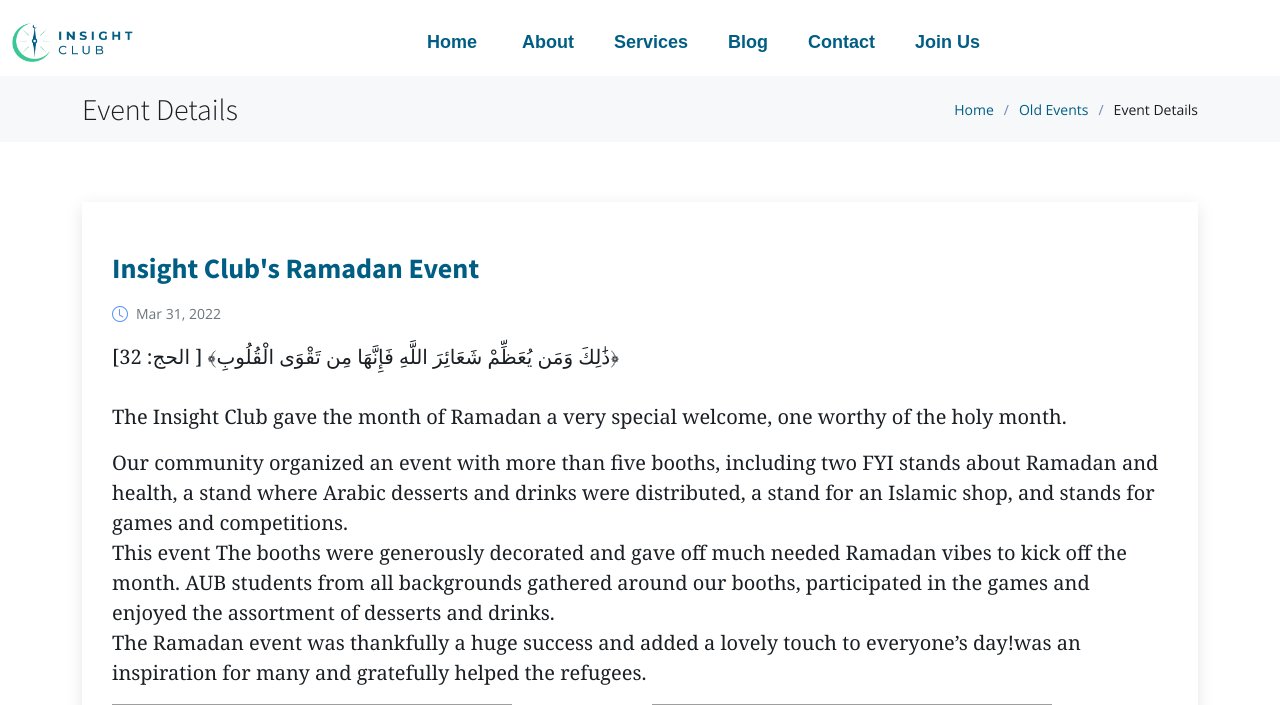
After one commit to insight-club-AUB/website-frontend, a PHP site: page /oldevent2.html in a window 1280 px wide. The commit adds this page. Shown: the top 705 px of the page. Run offline with PHP 8.4, Linux system fonts and the light colour scheme; some libraries are stand-ins or nearby versions; grey boxes are pictures that could not be loaded.

```diff
--- a/assets/css/main.css
+++ b/assets/css/main.css
@@ -851,32 +851,32 @@
   border-radius: 4px;
   transition: 0.5s;
   color: var(--color-white);
-  background: var(--color-primary);
+  background-color: #4E90B9;
   font-family: var(--font-secondary);
 }
 .hero-fullscreen .btn-get-started:hover {
-  background: rgba(var(--color-primary-rgb), 0.8);
+  background-color: #39C795;
 }
 .hero-fullscreen .btn-watch-video {
   font-size: 16px;
   transition: 0.5s;
   margin-left: 25px;
   font-family: var(--font-secondary);
-  color: var(--color-secondary);
+  color: #4E90B9;
   font-weight: 600;
 }
 .hero-fullscreen .btn-watch-video i {
-  color: var(--color-primary);
+  color: #4E90B9;
   font-size: 32px;
   transition: 0.3s;
   line-height: 0;
   margin-right: 8px;
 }
 .hero-fullscreen .btn-watch-video:hover {
-  color: var(--color-primary);
+  color: #39C795;
 }
 .hero-fullscreen .btn-watch-video:hover i {
-  color: rgba(var(--color-primary-rgb), 0.8);
+  color: #39C795;
 }
 @media (max-width: 640px) {
   .hero-fullscreen h2 {
--- /dev/null
+++ b/oldevent2.html
@@ -0,0 +1,318 @@
+
+
+<!DOCTYPE html>
+<html lang="en">
+
+<head>
+  <meta charset="utf-8">
+  <meta content="width=device-width, initial-scale=1.0" name="viewport">
+
+  <title>Insight Club</title>
+  <meta content="" name="description">
+  <meta content="" name="keywords">
+
+  <!-- Favicons -->
+  <link href="assets/img/insightlogo.jpg" rel="icon">
+  <link href="assets/img/insightlogo.jpg" rel="apple-touch-icon">
+
+  <!-- Google Fonts -->
+  <link rel="preconnect" href="https://fonts.googleapis.com">
+  <link rel="preconnect" href="https://fonts.gstatic.com" crossorigin>
+  <link href="https://fonts.googleapis.com/css2?family=Open+Sans:ital,wght@0,300;0,400;0,500;0,600;0,700;1,300;1,400;1,500;1,600;1,700&family=Poppins:ital,wght@0,300;0,400;0,500;0,600;0,700;1,300;1,400;1,500;1,600;1,700&family=Source+Sans+Pro:ital,wght@0,300;0,400;0,600;0,700;1,300;1,400;1,600;1,700&display=swap" rel="stylesheet">
+
+  <!-- Vendor CSS Files -->
+  <link href="assets/vendor/bootstrap/css/bootstrap.min.css" rel="stylesheet">
+  <link href="assets/vendor/bootstrap-icons/bootstrap-icons.css" rel="stylesheet">
+  <link href="assets/vendor/aos/aos.css" rel="stylesheet">
+  <link href="assets/vendor/glightbox/css/glightbox.min.css" rel="stylesheet">
+  <link href="assets/vendor/swiper/swiper-bundle.min.css" rel="stylesheet">
+
+  <!-- Variables CSS Files. Uncomment your preferred color scheme -->
+  <link href="assets/css/variables.css" rel="stylesheet">
+  <link href="assets/css/variables-blue.css" rel="stylesheet">
+  <!-- <link href="assets/css/variables-green.css" rel="stylesheet"> -->
+  <!-- <link href="assets/css/variables-orange.css" rel="stylesheet"> -->
+  <!-- <link href="assets/css/variables-purple.css" rel="stylesheet"> -->
+  <!-- <link href="assets/css/variables-red.css" rel="stylesheet"> -->
+  <!-- <link href="assets/css/variables-pink.css" rel="stylesheet"> -->
+
+  <!-- Template Main CSS File -->
+  <link href="assets/css/main.css" rel="stylesheet">
+
+  <!-- =======================================================
+  * Template Name: HeroBiz - v2.1.0
+  * Template URL: https://bootstrapmade.com/herobiz-bootstrap-business-template/
+  * Author: BootstrapMade.com
+  * License: https://bootstrapmade.com/license/
+  ======================================================== -->
+</head>
+
+<body>
+
+  <!-- ======= Header ======= -->
+  <header id="header" class="header fixed-top" data-scrollto-offset="0">
+    <div class="container-fluid d-flex align-items-center justify-content-between">
+
+      <a
+          href="index.html"
+          class="logo d-flex align-items-center scrollto me-auto me-lg-0"
+        >
+          <!-- Uncomment the line below if you also wish to use an image logo -->
+          <img
+            class="img-fluid img-responsive rounded"
+            src="assets/img/logo2.png"
+            alt=""
+          />
+        </a>
+
+      <nav id="navbar" class="navbar">
+        <ul>
+
+          <li><a href="index.html"><span>Home</span> <i class="bi "></i></a>
+
+          </li>
+
+          <li><a class="nav-link scrollto" href="index.html#about">About</a></li>
+          <li><a class="nav-link scrollto" href="index.html#services">Services</a></li>
+          <li><a href="blog.html">Blog</a></li>
+
+          <li><a class="nav-link scrollto" href="index.html#contact">Contact</a></li>
+
+          <li><a class="nav-link scrollto" href="index.html#registration">Join Us</a></li>
+
+        </ul>
+        <i class="bi bi-list mobile-nav-toggle d-none"></i>
+      </nav><!-- .navbar -->
+
+      <a class="" href=""></a>
+
+    </div>
+  </header><!-- End Header -->
+
+  <main id="main">
+
+    <!-- ======= Breadcrumbs ======= -->
+    <div class="breadcrumbs">
+      <div class="container">
+
+        <div class="d-flex justify-content-between align-items-center">
+          <h2>Event Details</h2>
+          <ol>
+            <li><a href="index.html">Home</a></li>
+            <li><a href="index.html#oldevenets">Old Events</a></li>
+            <li>Event Details</li>
+          </ol>
+        </div>
+
+      </div>
+    </div><!-- End Breadcrumbs -->
+
+    <!-- ======= Blog Details Section ======= -->
+    <section id="oldevent" class="blog">
+      <div class="container" data-aos="fade-up">
+
+        <div class="row g-12">
+
+          <div class="col-lg-12">
+
+            <article class="blog-details">
+
+
+              <h2 class="title">Insight Club's Ramadan Event</h2>
+
+              <div class="meta-top">
+                <ul>
+                  <li class="d-flex align-items-center"><i class="bi bi-clock"></i> <a href=""><time datetime="2022-02-13">Mar 31, 2022</time></a></li>
+                </ul>
+              </div><!-- End meta top -->
+
+              <div class="content">
+                <p style="font-size: 20px ; font-family: Georgia, serif;">
+                    ذَٰلِكَ وَمَن يُعَظِّمْ شَعَائِرَ اللَّهِ فَإِنَّهَا مِن تَقْوَى الْقُلُوبِ﴾ [ الحج: 32]﴿
+                  <br>
+                  <br>
+                  The Insight Club gave the month of Ramadan a very special welcome, one worthy of the holy month.
+                </p>
+                <p style="font-size: 20px ; font-family: Georgia, serif;">
+                    Our community organized an event with more than five booths, including two FYI stands about Ramadan and health, a stand where Arabic desserts and drinks were distributed, a stand for an Islamic shop, and stands for games and competitions.
+                    <br>
+                  This event The booths were generously decorated and gave off much needed Ramadan vibes to kick off the month. AUB students from all backgrounds gathered around our booths, participated in the games and enjoyed the assortment of desserts and drinks.
+                    <br>
+                  The Ramadan event was thankfully a huge success and added a lovely touch to everyone’s day!was an inspiration for many and gratefully helped the refugees.
+                </p>
+
+
+                <div class="row">
+                    <div class = "col-md-6">
+                        <img src="assets/img/events/ramadan2.JPG" class="img-fluid" alt="">
+                    </div>
+
+                    <div class = "col-md-6">
+                        <img src="assets/img/events/ramadan3.JPG" class="img-fluid" alt="">
+                    </div>
+                </div>
+
+                <div class = "mt-3 mb-3 border">
+
+                </div>
+
+                <div class="row">
+
+                    <div class = "col-md-6">
+                        <img src="assets/img/events/ramadan4.JPG" class="img-fluid" alt="">
+                    </div>
+
+                    <div class = "col-md-6">
+                        <img src="assets/img/events/ramadan5.JPG" class="img-fluid" alt="">
+                    </div>
+
+                </div>
+
+                <div class = "mt-3 mb-3 border">
+
+                </div>
+
+
+
+                <div class="row">
+                  <div class = "col-md-6">
+                    <img src="assets/img/events/ramadan6.JPG" class="img-fluid" alt="">
+                  </div>
+
+                    <div class = "col-md-6">
+                    <img src="assets/img/events/ramadan7.JPG" class="img-fluid" alt="">
+                    </div>
+                </div>
+
+
+              </div><!-- End post content -->
+
+
+
+            </article><!-- End old post -->
+
+
+
+          </div>
+
+        </div>
+
+      </div>
+    </section><!-- End Blog Details Section -->
+
+  </main><!-- End #main -->
+
+    <!-- ======= Footer ======= -->
+    <footer id="footer" class="footer">
+      <div class="footer-content">
+        <div class="container">
+          <div class="row">
+            <div class="col-lg-3 col-md-6">
+              <div class="footer-info">
+                <h3>Insight Club</h3>
+                <p>
+                  Bliss Hamra <br />
+                  Beirut, Lebanon<br /><br />
+                  <strong>Phone:</strong> +961 71 635611<br />
+                  <strong>Email:</strong> insightclub.aub@gmail.com<br />
+                </p>
+              </div>
+            </div>
+
+            <div class="col-lg-2 col-md-6 footer-links">
+              <h4>Useful Links</h4>
+              <ul>
+                <li>
+                  <i class="bi bi-chevron-right"></i> <a href="#">Home</a>
+                </li>
+                <li>
+                  <i class="bi bi-chevron-right"></i> <a href="#">About us</a>
+                </li>
+                <li>
+                  <i class="bi bi-chevron-right"></i> <a href="#">Student Life Guide</a>
+                </li>
+                <li>
+                  <i class="bi bi-chevron-right"></i>
+                  <a href="#">Courses’ Catalogue</a>
+                </li>
+                <li>
+                  <i class="bi bi-chevron-right"></i>
+                  <a href="#">Privacy policy</a>
+                </li>
+              </ul>
+            </div>
+
+            <div class="col-lg-3 col-md-6 footer-links"></div>
+
+            <div class="col-lg-4 col-md-6 footer-newsletter">
+              <h4>Our Motto:</h4>
+              <p style="font-size: 17px;">ومَن أَحسَنُ قوْلاً ممَّن دعَا إلى اللَّه و عمِلَ صالِحاً و قال إنَّنِي من" المُسلمين" (فصلت 33)</p>
+              <p style="font-size: 17px;">{Who is better in speech than one who calls (men) to Allah, works righteousness, and says, "I am of those who bow in Islam"?} (41:33)</p>
+
+            </div>
+          </div>
+        </div>
+      </div>
+
+      <div class="footer-legal text-center">
+        <div
+          class="container d-flex flex-column flex-lg-row justify-content-center justify-content-lg-between align-items-center"
+        >
+          <div
+            class="d-flex flex-column align-items-center align-items-lg-start"
+          >
+            <div class="copyright">
+              &copy; Copyright
+              <strong
+                ><span
+                  ><u style="color: gray">Insight Club AUB</u></span
+                ></strong
+              >. All Rights Reserved
+            </div>
+          </div>
+
+          <div class="social-links order-first order-lg-last mb-3 mb-lg-0">
+            <a href="#" class="twitter"><i class="bi bi-twitter"></i></a>
+            <a
+              href="https://www.facebook.com/AUBInsightClub/"
+              target="_blank"
+              class="facebook"
+              ><i class="bi bi-facebook"></i
+            ></a>
+            <a
+              href="https://www.instagram.com/insight_club_aub/"
+              target="_blank"
+              class="instagram"
+              ><i class="bi bi-instagram"></i
+            ></a>
+            <a
+              href="https://www.linkedin.com/company/aub-insight-club/"
+              target="_blank"
+              class="linkedin"
+              ><i class="bi bi-linkedin"></i
+            ></a>
+          </div>
+        </div>
+      </div>
+    </footer>
+    <!-- End Footer -->
+
+
+  <a href="#" class="scroll-top d-flex align-items-center justify-content-center"><i class="bi bi-arrow-up-short"></i></a>
+
+  <div id="preloader"></div>
+
+  <!-- Vendor JS Files -->
+  <script src="assets/vendor/bootstrap/js/bootstrap.bundle.min.js"></script>
+  <script src="assets/vendor/aos/aos.js"></script>
+  <script src="assets/vendor/glightbox/js/glightbox.min.js"></script>
+  <script src="assets/vendor/isotope-layout/isotope.pkgd.min.js"></script>
+  <script src="assets/vendor/swiper/swiper-bundle.min.js"></script>
+  <script src="assets/vendor/html-email-form/validate.js"></script>
+
+  <!-- Template Main JS File -->
+  <script src="assets/js/main.js"></script>
+
+</body>
+
+</html>
```
Also changed, not shown: index.html (+55 -11 lines), assets/img/events/ramadan1.JPG (added), 6 other files.
